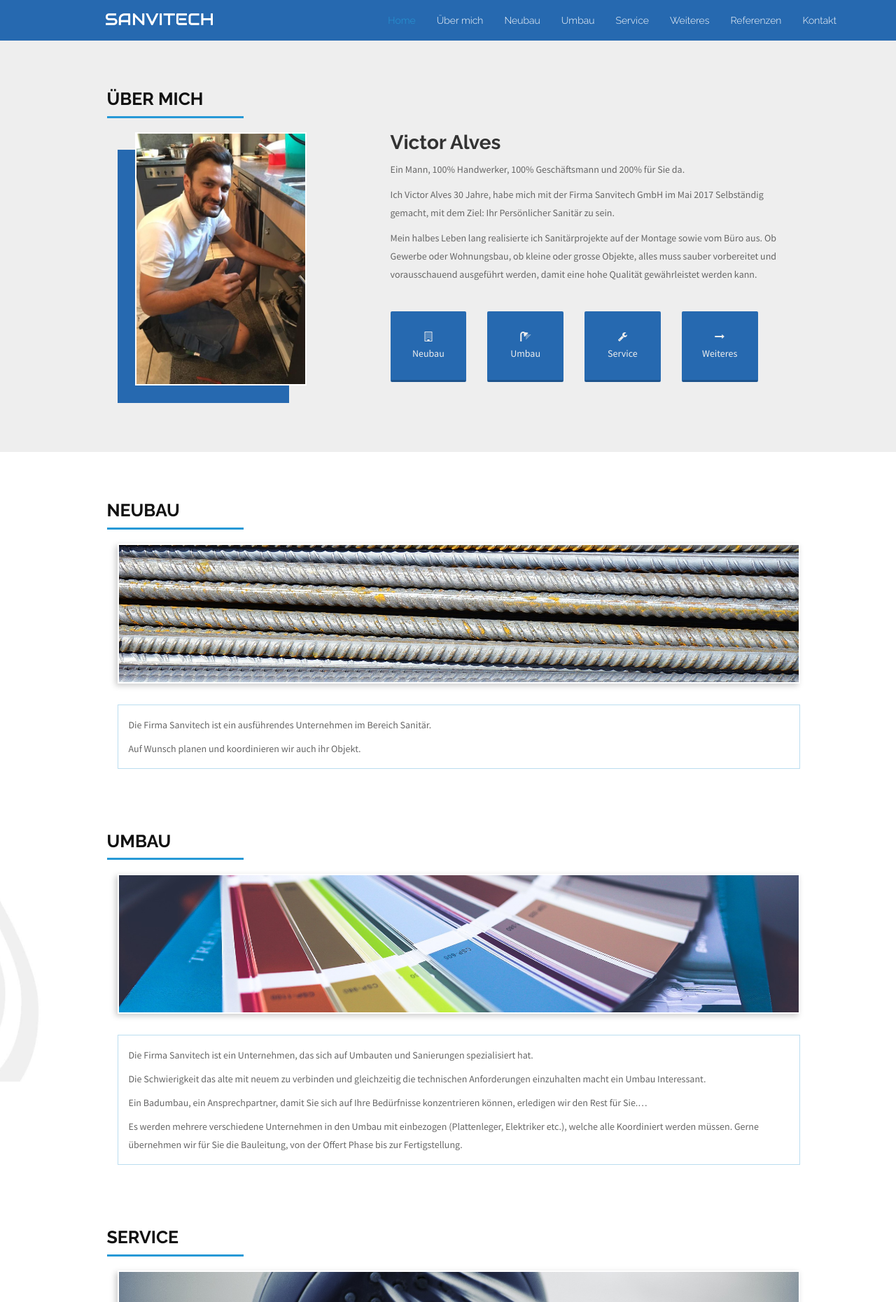
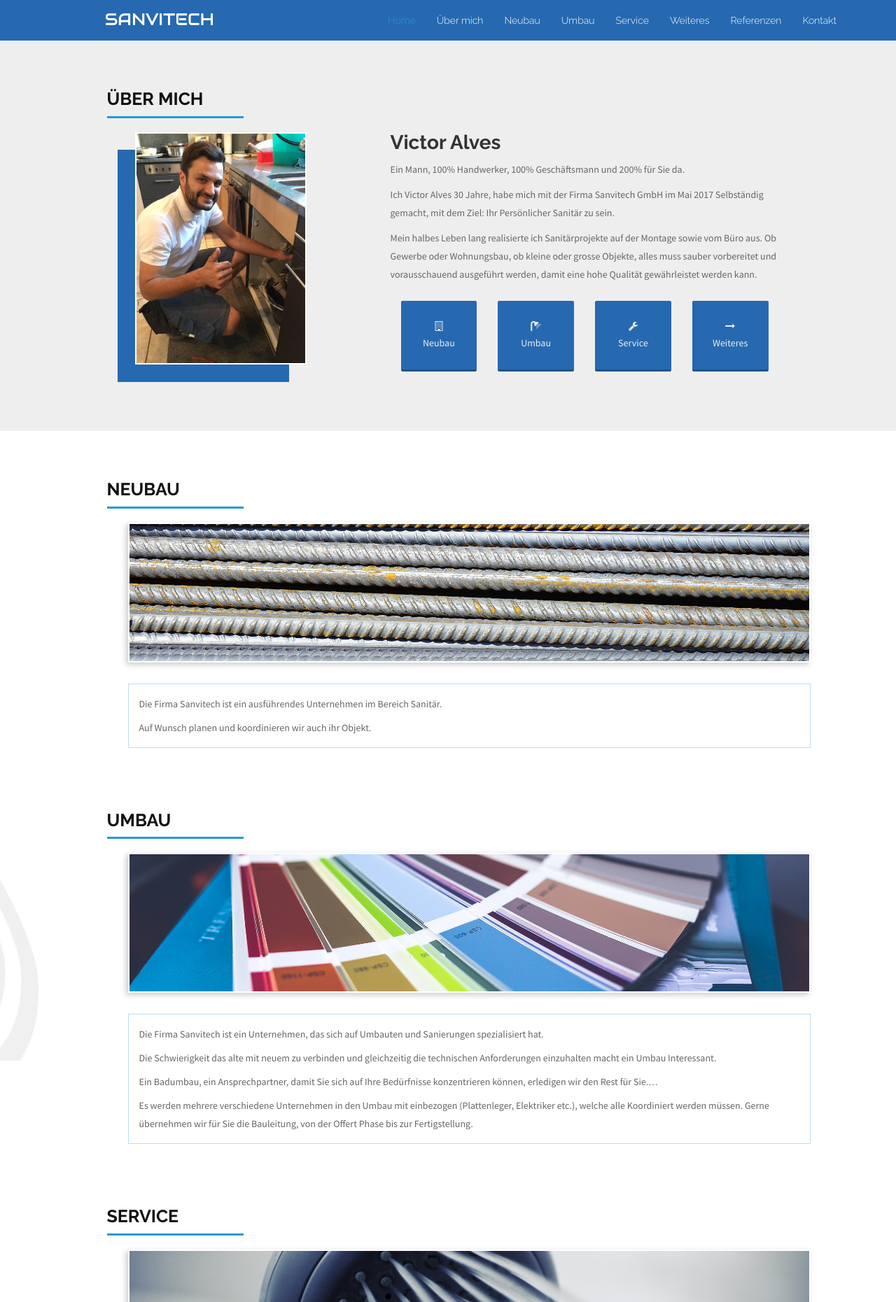
Before and after one commit to elenoid/sanvitech-victor-alves, a Jekyll site: the page built from index.html, in a window 1280 px wide. Shown: the part 362-2223 px from the top of the page at 70% size. Built offline with Jekyll 4.4.1, drawn with Linux system fonts in a browser that asks for light colours.

Commit message:
improved mobil-view

```diff
--- a/_sass/_nav.scss
+++ b/_sass/_nav.scss
@@ -120,7 +120,7 @@
   right: 0;
   top: 0;
   z-index: 999;
-  margin: 20px 20px 0 0;
+  margin: 13px 13px 0 0;
   border: 0;
   background: none;
   font-size: 24px;
--- a/_sass/_sections.scss
+++ b/_sass/_sections.scss
@@ -76,8 +76,7 @@
   }
 
   .col-md-3--about-button{
-    padding: 30px;
-    padding-left: 0;
+    padding: 15px;
   }
 
   .about-button{
@@ -146,10 +145,12 @@
 /* Services Section
 --------------------------------*/
 #services {
-  background: url("../img/sanvitech-logo-background.jpg") fixed center center;
   background-color: #fff;
-  background-size: cover;
   padding: 70px 0 100px 0;
+  @media (min-width: 1200px){
+     background: url("../img/sanvitech-logo-background.jpg") fixed center center;
+     background-size: cover;
+  }
 
   .services-section-title{
     text-align: left;
@@ -160,7 +161,7 @@
     background-repeat: no-repeat;
     box-shadow: -3px 3px 8px #ccc;
     border: 2px solid #fff;
-    margin: 0 15px;
+    margin: 0 30px;
     height: 200px;
   }
   .service-img1{
@@ -182,7 +183,7 @@
   }
   .service-text {
     padding: 0;
-    margin-left: 15px;
+    margin:0 30px;
     line-height: 26px;
     &:last-child {
       margin-bottom: 0;
@@ -288,11 +289,19 @@
   background: #eee;
   padding: 100px 0 70px 0;
 
+  .col__diy-slideshow{
+    padding: 0;
+  }
+
 
   .diy-slideshow{
     position: relative;
     display: block;
     overflow: hidden;
+    margin: 0 30px;
+    @media (min-width: 768px){
+      margin: 0 15px;
+    }
   }
 
   figure{
@@ -311,9 +320,31 @@
 
     img{
       width: 100%;
-      height: 500px;
-      display: block;
+      display: none;
+      height: 160px;
       margin: 0 auto;
+      @media (min-width: 320px){
+        height: 160px;
+        display: block;
+      }
+      @media (min-width: 400px){
+        height: 205px;
+      }
+      @media (min-width: 480px){
+        height: 250px;
+      }
+      @media (min-width: 625px){
+        height: 332px;
+      }
+      @media (min-width: 768px){
+        height: 403px;
+      }
+      @media (min-width: 992px){
+        height: 435px;
+      }
+      @media (min-width: 1200px){
+        height: 530px;
+      }
     }
     .img-wrapper{
       border: 2px solid #fff;
@@ -329,11 +360,32 @@
       position: absolute;
       text-align: center;
       vertical-align: middle;
-      display: block;
+      display: none;
       width: 100%;
-      height: 504px;
       top: 0;
       left: 0;
+      @media (min-width: 320px){
+        height: 164px;
+        display: block;
+      }
+      @media (min-width: 400px){
+        height: 209px;
+      }
+      @media (min-width: 480px){
+        height: 254px;
+      }
+      @media (min-width: 625px){
+        height: 336px;
+      }
+      @media (min-width: 768px){
+        height: 407px;
+      }
+      @media (min-width: 992px){
+        height: 439px;
+      }
+      @media (min-width: 1200px){
+        height: 534px;
+      }
     }
 
 
@@ -351,14 +403,25 @@
 
 
   .next, .prev{
-    margin-top: 220px;
     color: #fff;
+    margin-top: 25%;
     position: absolute;
     background: rgba(39, 153, 214, 0.7);
     top: 0;
     z-index: 1;
     font-size: 2em;
     user-select: none;
+    display: none;
+    @media (min-width: 320px){
+      margin-top: 18%;
+      display: block;
+    }
+    @media (min-width: 480px){
+      margin-top: 22%;
+    }
+    @media (min-width: 768px){
+      margin-top: 25%;
+    }
   }
 
   .next:hover, .prev:hover{
@@ -396,9 +459,11 @@
   background-color: #ddd;
   padding: 15px 0;
   img{
-    margin-right: 100px;
-    @media (min-width: 0px){
-      width: 120px;
+    margin-right: 20px;
+    padding: 5px;
+    width: 120px;
+    @media (min-width: 480px){
+      margin-right: 100px;
     }
     @media (min-width: 768px){
       width: 150px;
@@ -441,11 +506,15 @@
   }
 
   .contact-nav {
-    padding-left: 0;
+    font-weight: 900;
+    margin-bottom: 20px;
+    @media (max-width: 480px){
+      width: 100%;
+    }
   }
 
-  .contact-nav {
-    font-weight: 900;
+  .contact-info{
+    margin-bottom: 20px;
   }
 
   .contact-info li:first-child{
@@ -454,7 +523,7 @@
   }
 
   .contact-map{
-    padding-right: 0;
+    padding:0;
   }
   #map{
     width: 100%;
--- a/index.html
+++ b/index.html
@@ -305,7 +305,8 @@
     <div class="container wow fadeInUp">
       <div class="row">
         <div class="col-md-10 col-md-push-1">
-          <a class="col-md-push-3 col-md-6 button u-cta" href="mailto:victor.alves@sanvitech.ch">
+          <a class="col-xs-8 col-xs-push-2 col-sm-push-3 col-sm-6 button u-cta"
+              href="mailto:victor.alves@sanvitech.ch">
             <h4>Beratungstermin anfordern</h4>
           </a>
         </div>
@@ -325,7 +326,7 @@
       </div>
 
       <div class="row">
-        <div class="col-md-10 col-md-push-1">
+        <div class="col-md-10 col-md-push-1 col__diy-slideshow">
 
           <div class="diy-slideshow">
 
@@ -444,7 +445,7 @@
 
       <div class="row">
         <div class="col-md-10 col-md-push-1">
-          <div class="col-md-4 col-sm-6  contact-nav">
+          <div class="col-md-4 col-xs-6  contact-nav">
             <li><a href="#about">Über mich</a></li>
             <li><a href="#services">Neubau</a></li>
             <li><a href="#nav-umbau">Umbau</a></li>
@@ -452,7 +453,7 @@
             <li><a href="#portfolio">Referenzen</a></li>
             <li><a href="#contact">Kontakt</a></li>
           </div>
-          <div class="col-md-4 col-sm-6 contact-info">
+          <div class="col-md-4 col-xs-6 contact-info">
             <li>Sanvitech</li>
             <li>Strasse: Unterstadt 7</li>
             <li>Kanton: 6210 Sursee</li>
@@ -462,7 +463,7 @@
             </li>
 
           </div>
-          <div class="col-md-4 col-sm-12 contact-map">
+          <div class="col-md-4 col-xs-12 contact-map">
             <!-- <img src="img/sanvitech-map.png" alt=""> -->
             <div id="map"></div>
             <!-- Google maps karte -->
```
Also changed, not shown: other parts of index.html (+3 -1 lines).
